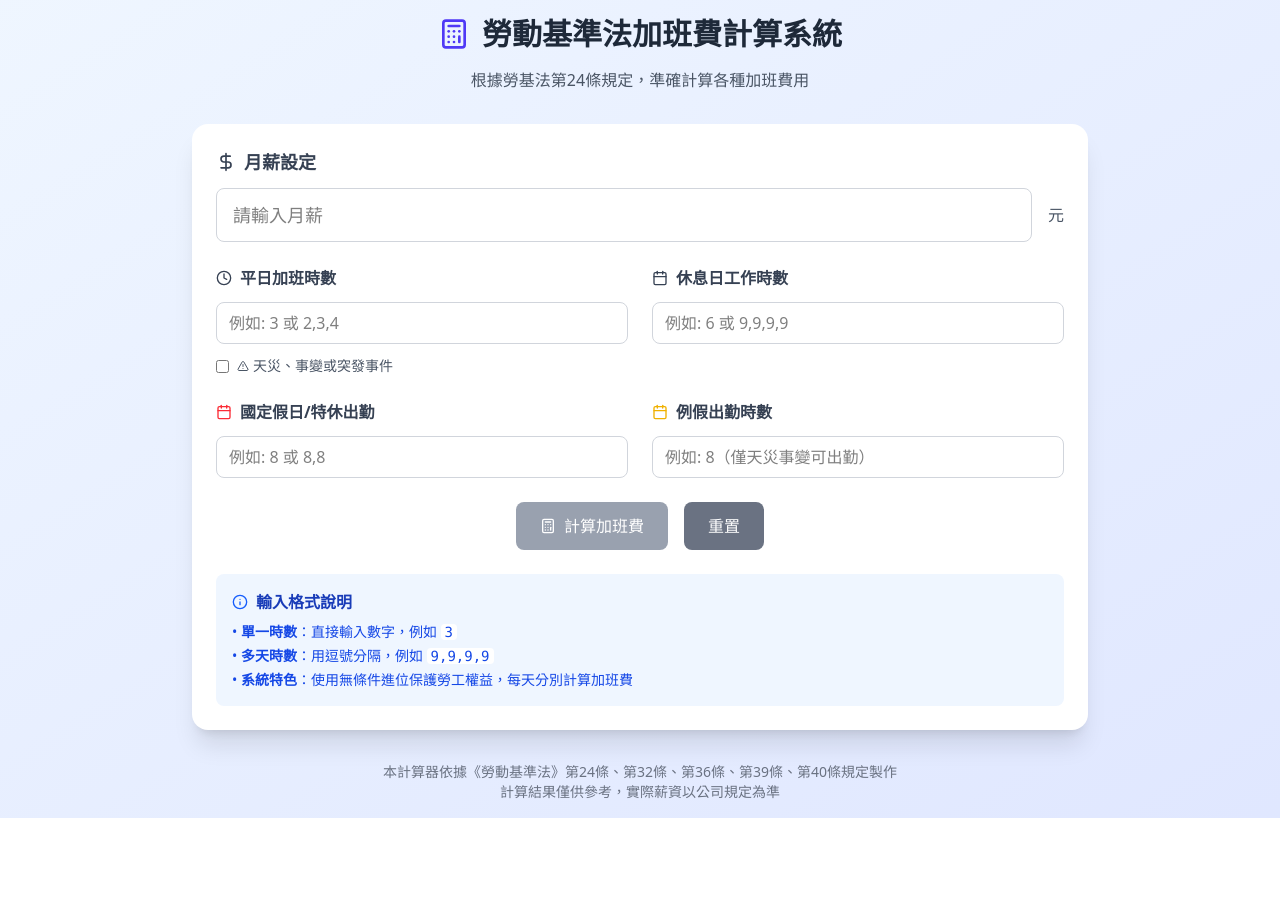
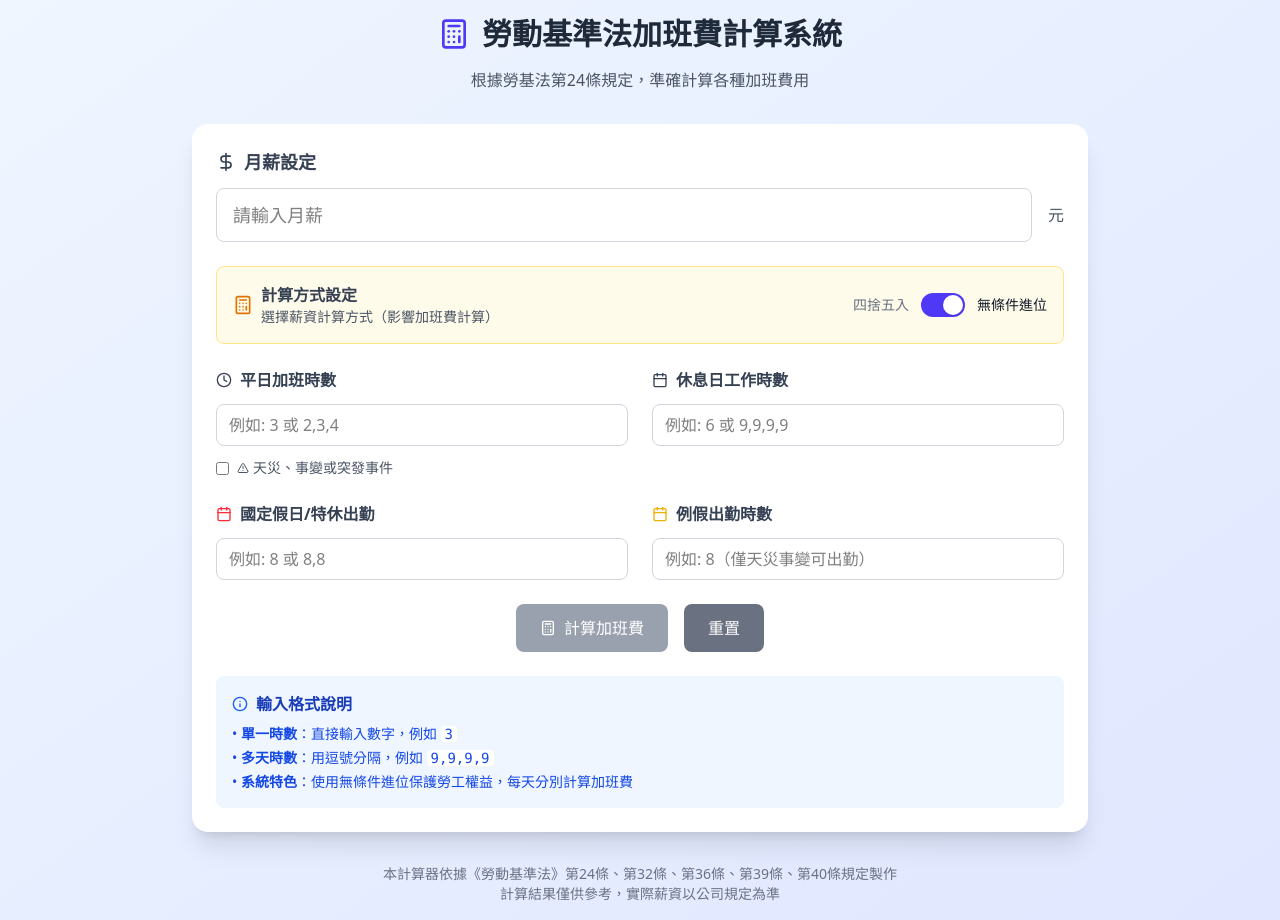
Before and after one commit to foylaou/overtimesalarycalculation, a React (Vite) app: page / in a window 1280 px wide. Before the commit the page ends 818 px from the top, so only its background shows below. Built offline with nearby package versions, Linux system fonts and the light colour scheme.

Commit message:
月薪給付總額相當於240小時者,即月薪總額除以30日再除以8小時核計

```diff
--- a/package.json
+++ b/package.json
@@ -3,7 +3,7 @@
   "private": true,
   "version": "0.0.0",
   "type": "module",
-  "homepage": "https://foylaou.github.io/overtime-salary-calculation",
+  "homepage": "https://foylaou.github.io/overtimesalarycalculation",
   "scripts": {
     "dev": "vite",
     "build": "tsc -b && vite build",
--- a/src/components/SalaryCalculator.tsx
+++ b/src/components/SalaryCalculator.tsx
@@ -82,6 +82,7 @@
   });
   const [results, setResults] = useState<ComprehensiveResult | null>(null);
   const [showComparison, setShowComparison] = useState<boolean>(false);
+  const [useCeilingCalculation, setUseCeilingCalculation] = useState<boolean>(true);
 
   // 勞基法倍率常數
   const rates: LaborStandardRates = {
@@ -96,11 +97,13 @@
   };
 
   const calculateHourlyRate = useCallback((salary: number, useCeiling: boolean = true): number => {
-    const hourlyRate = salary / 30 / 8;
+    // 官方計算方式：月薪給付總額相當於240小時
+    const hourlyRate = salary / 240;
     return useCeiling ? Math.ceil(hourlyRate) : Math.round(hourlyRate * 100) / 100;
   }, []);
 
   const calculateDailyWage = useCallback((salary: number, useCeiling: boolean = true): number => {
+    // 基於240小時制：240/30 = 8小時/日，所以日薪 = 月薪/30
     const dailyWage = salary / 30;
     return useCeiling ? Math.ceil(dailyWage) : Math.round(dailyWage * 100) / 100;
   }, []);
@@ -207,8 +210,8 @@
       return;
     }
 
-    const hourlyRate = calculateHourlyRate(salary, true);
-    const dailyWage = calculateDailyWage(salary, true);
+    const hourlyRate = calculateHourlyRate(salary, useCeilingCalculation);
+    const dailyWage = calculateDailyWage(salary, useCeilingCalculation);
 
     const calculationResults: ComprehensiveResult = {
       hourlyRate,
@@ -393,6 +396,7 @@
     });
     setResults(null);
     setShowComparison(false);
+    // 保持計算方式設定，不重置
   }, []);
 
   // 計算薪資比較數據
@@ -400,6 +404,10 @@
   const hourlyRateCeiling = monthlySalary ? calculateHourlyRate(parseFloat(monthlySalary), true) : 0;
   const dailyWageExact = monthlySalary ? calculateDailyWage(parseFloat(monthlySalary), false) : 0;
   const dailyWageCeiling = monthlySalary ? calculateDailyWage(parseFloat(monthlySalary), true) : 0;
+
+  // 當前使用的薪資（根據開關狀態）
+  const currentHourlyRate = monthlySalary ? calculateHourlyRate(parseFloat(monthlySalary), useCeilingCalculation) : 0;
+  const currentDailyWage = monthlySalary ? calculateDailyWage(parseFloat(monthlySalary), useCeilingCalculation) : 0;
 
   return (
     <div className={`min-h-screen bg-gradient-to-br from-blue-50 to-indigo-100 p-4 ${className}`}>
@@ -433,6 +441,56 @@
             </div>
           </div>
 
+          {/* 計算方式開關 */}
+          <div className="mb-6 p-4 bg-amber-50 border border-amber-200 rounded-lg">
+            <div className="flex items-center justify-between">
+              <div className="flex items-center gap-2">
+                <Calculator className="w-5 h-5 text-amber-600" />
+                <div>
+                  <h3 className="font-semibold text-gray-700">計算方式設定</h3>
+                  <p className="text-sm text-gray-600">選擇薪資計算方式（影響加班費計算）</p>
+                </div>
+              </div>
+
+              <div className="flex items-center gap-3">
+                <span className={`text-sm font-medium ${!useCeilingCalculation ? 'text-gray-900' : 'text-gray-500'}`}>
+                  四捨五入
+                </span>
+                <button
+                  onClick={() => setUseCeilingCalculation(!useCeilingCalculation)}
+                  className={`relative inline-flex h-6 w-11 flex-shrink-0 cursor-pointer rounded-full border-2 border-transparent transition-colors duration-200 ease-in-out focus:outline-none focus:ring-2 focus:ring-indigo-600 focus:ring-offset-2 ${
+                    useCeilingCalculation ? 'bg-indigo-600' : 'bg-gray-200'
+                  }`}
+                  role="switch"
+                  aria-checked={useCeilingCalculation}
+                >
+                  <span
+                    aria-hidden="true"
+                    className={`pointer-events-none inline-block h-5 w-5 rounded-full bg-white shadow transform ring-0 transition duration-200 ease-in-out ${
+                      useCeilingCalculation ? 'translate-x-5' : 'translate-x-0'
+                    }`}
+                  />
+                </button>
+                <span className={`text-sm font-medium ${useCeilingCalculation ? 'text-gray-900' : 'text-gray-500'}`}>
+                  無條件進位
+                </span>
+              </div>
+            </div>
+
+            {monthlySalary && (
+              <div className="mt-3 pt-3 border-t border-amber-200">
+                <div className="flex justify-between text-sm">
+                  <span className="text-gray-600">當前時薪:</span>
+                  <span className="font-bold text-amber-700">{currentHourlyRate} 元</span>
+                </div>
+                <div className="flex justify-between text-sm">
+                  <span className="text-gray-600">當前日薪:</span>
+                  <span className="font-bold text-amber-700">{currentDailyWage} 元</span>
+                </div>
+              </div>
+            )}
+          </div>
+
           {/* 薪資比較 */}
           {monthlySalary && showCalculationComparison && (
             <div className="mb-6 p-4 bg-gray-50 rounded-lg">
@@ -446,18 +504,36 @@
                 </button>
               </div>
 
-              <div className="grid grid-cols-2 gap-4">
-                <div className="bg-indigo-50 p-3 rounded">
-                  <p className="text-sm text-gray-600">無條件進位（系統預設）</p>
-                  <p className="font-bold text-indigo-700">時薪: {hourlyRateCeiling} 元</p>
-                  <p className="font-bold text-indigo-700">日薪: {dailyWageCeiling} 元</p>
+              <div className="grid grid-cols-1 gap-4">
+                <div className={`p-3 rounded transition-all duration-200 ${
+                  useCeilingCalculation
+                    ? 'bg-indigo-50 border-2 border-indigo-200'
+                    : 'bg-gray-100 border border-gray-200'
+                }`}>
+                  <div className="flex items-center justify-between">
+                    <div>
+                      <p className="text-sm text-gray-600">
+                        {useCeilingCalculation ? '✓ 使用中' : '未使用'} - 無條件進位
+                      </p>
+                      <p className="font-bold text-indigo-700">時薪: {hourlyRateCeiling} 元 | 日薪: {dailyWageCeiling} 元</p>
+                    </div>
+                  </div>
                 </div>
 
                 {showComparison && (
-                  <div className="bg-gray-100 p-3 rounded">
-                    <p className="text-sm text-gray-600">四捨五入</p>
-                    <p className="font-medium text-gray-700">時薪: {hourlyRateExact.toFixed(2)} 元</p>
-                    <p className="font-medium text-gray-700">日薪: {dailyWageExact.toFixed(2)} 元</p>
+                  <div className={`p-3 rounded transition-all duration-200 ${
+                    !useCeilingCalculation
+                      ? 'bg-indigo-50 border-2 border-indigo-200'
+                      : 'bg-gray-100 border border-gray-200'
+                  }`}>
+                    <div className="flex items-center justify-between">
+                      <div>
+                        <p className="text-sm text-gray-600">
+                          {!useCeilingCalculation ? '✓ 使用中' : '未使用'} - 四捨五入
+                        </p>
+                        <p className="font-medium text-gray-700">時薪: {hourlyRateExact.toFixed(2)} 元 | 日薪: {dailyWageExact.toFixed(2)} 元</p>
+                      </div>
+                    </div>
                   </div>
                 )}
               </div>
@@ -584,7 +660,10 @@
               <div className="text-center">
                 <p className="text-lg opacity-90">總加給工資</p>
                 <p className="text-4xl font-bold">{results.totalPay.toLocaleString()} 元</p>
-                <p className="text-sm opacity-75 mt-2">計算方式：無條件進位（保護勞工權益）</p>
+                <p className="text-sm opacity-75 mt-2">
+                  計算方式：{useCeilingCalculation ? '無條件進位' : '四捨五入'}
+                  {useCeilingCalculation && ' (保護勞工權益)'}
+                </p>
               </div>
             </div>
 
--- a/vite.config.ts
+++ b/vite.config.ts
@@ -1,13 +1,10 @@
 import { defineConfig } from 'vite'
 import react from '@vitejs/plugin-react'
 import tailwindcss from '@tailwindcss/vite'
-
-
 // https://vite.dev/config/
 export default defineConfig({
-  plugins: [
-      react(),
-  tailwindcss(),
-
+  base: '/overtimesalarycalculation/',
+  plugins: [react(),
+     tailwindcss(),
   ],
 })
```
